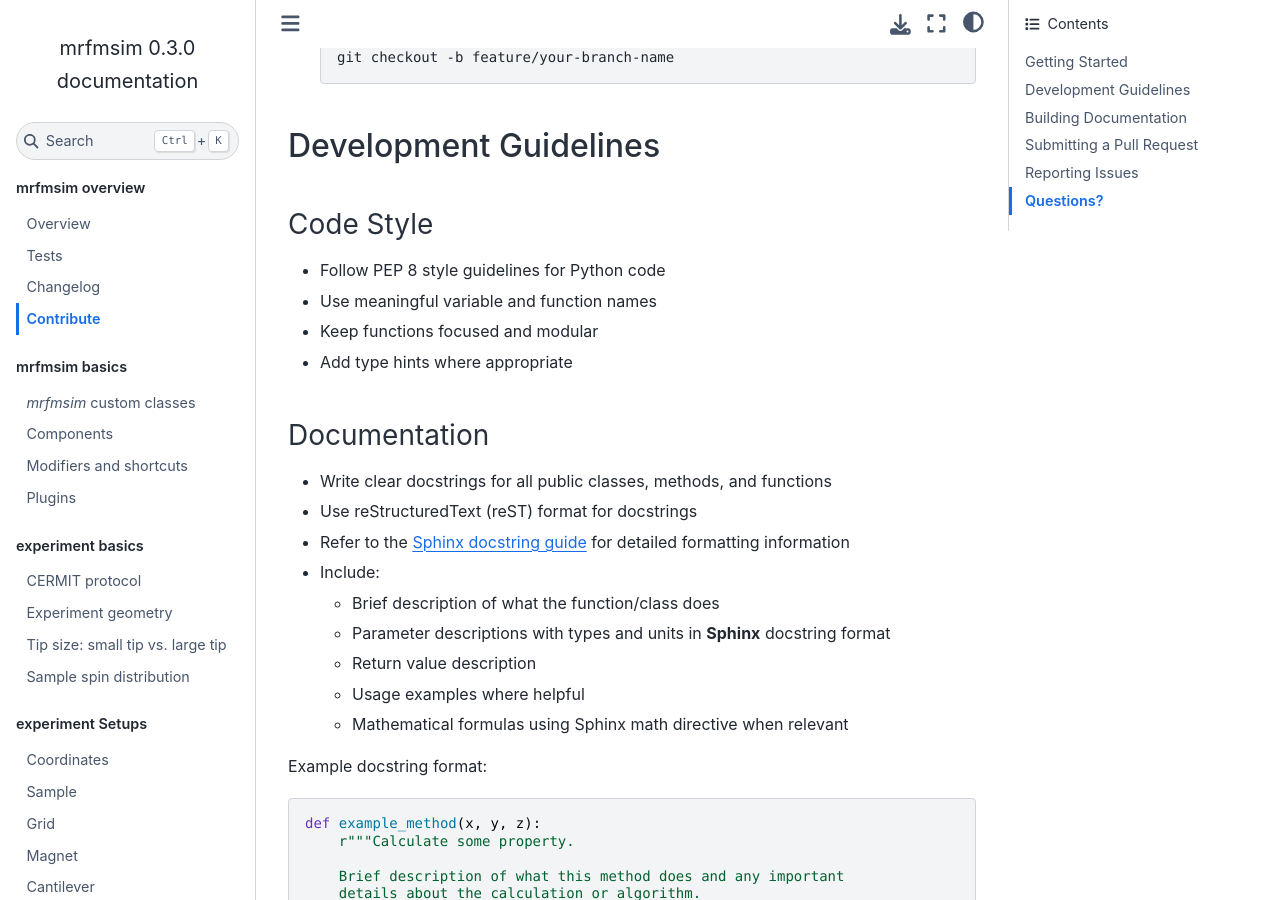
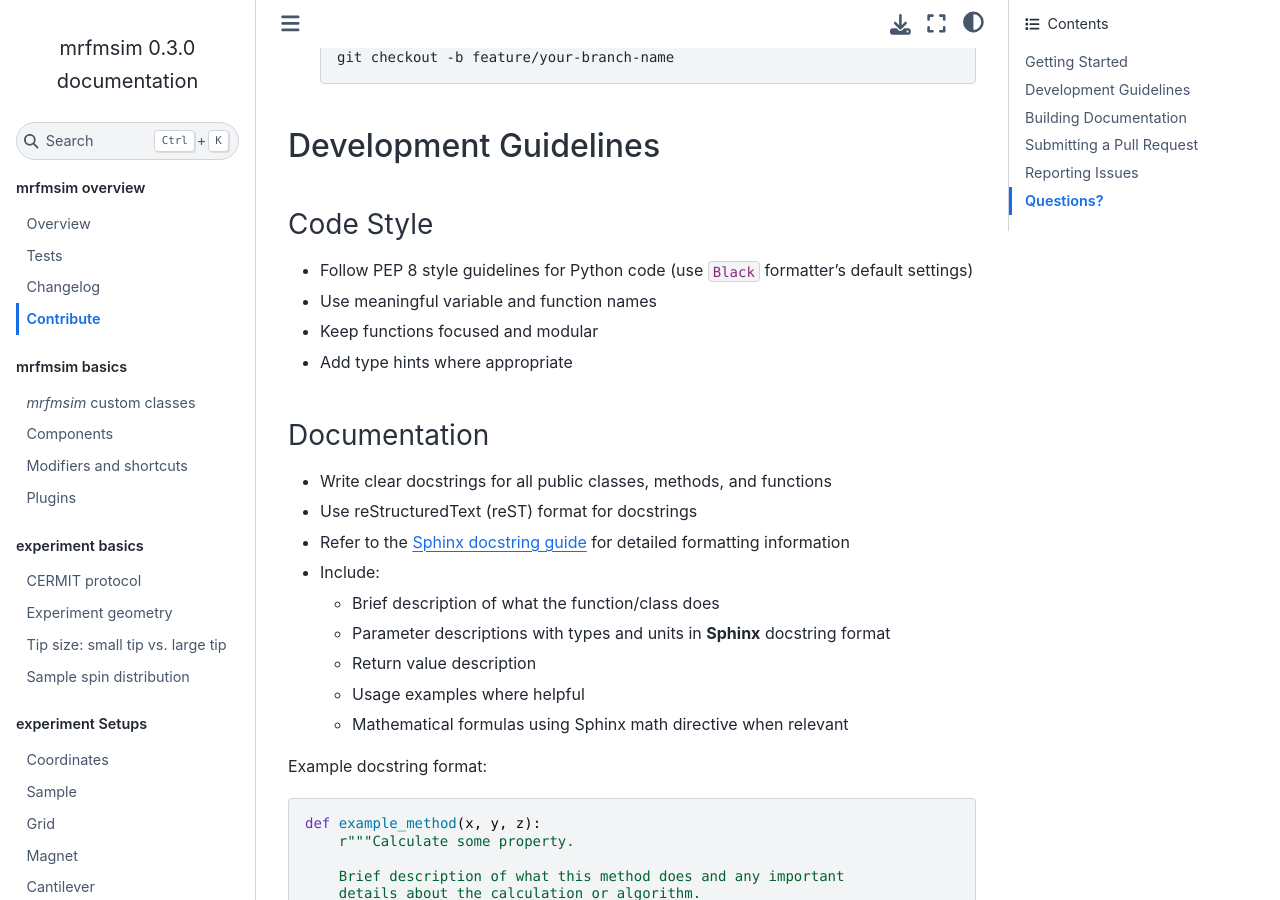
Before and after one commit to Marohn-Group/mrfmsim, a Sphinx documentation site: the page built from docs/contribute.rst, in a window 1280 px wide and 900 px high, scrolled down 462 px. Built offline with Sphinx 7.4.7 and the Sphinx Book theme 1.1.4, drawn with Linux system fonts in a browser that asks for light colours.

Commit message:
Add formatter guideline

```diff
--- a/docs/contribute.rst
+++ b/docs/contribute.rst
@@ -30,7 +30,7 @@ Development Guidelines
 Code Style
 ~~~~~~~~~~
 
-- Follow PEP 8 style guidelines for Python code
+- Follow PEP 8 style guidelines for Python code (use ``Black`` formatter's default settings)
 - Use meaningful variable and function names
 - Keep functions focused and modular
 - Add type hints where appropriate
```
Also changed, not shown: .github/pull_request_template.md.
